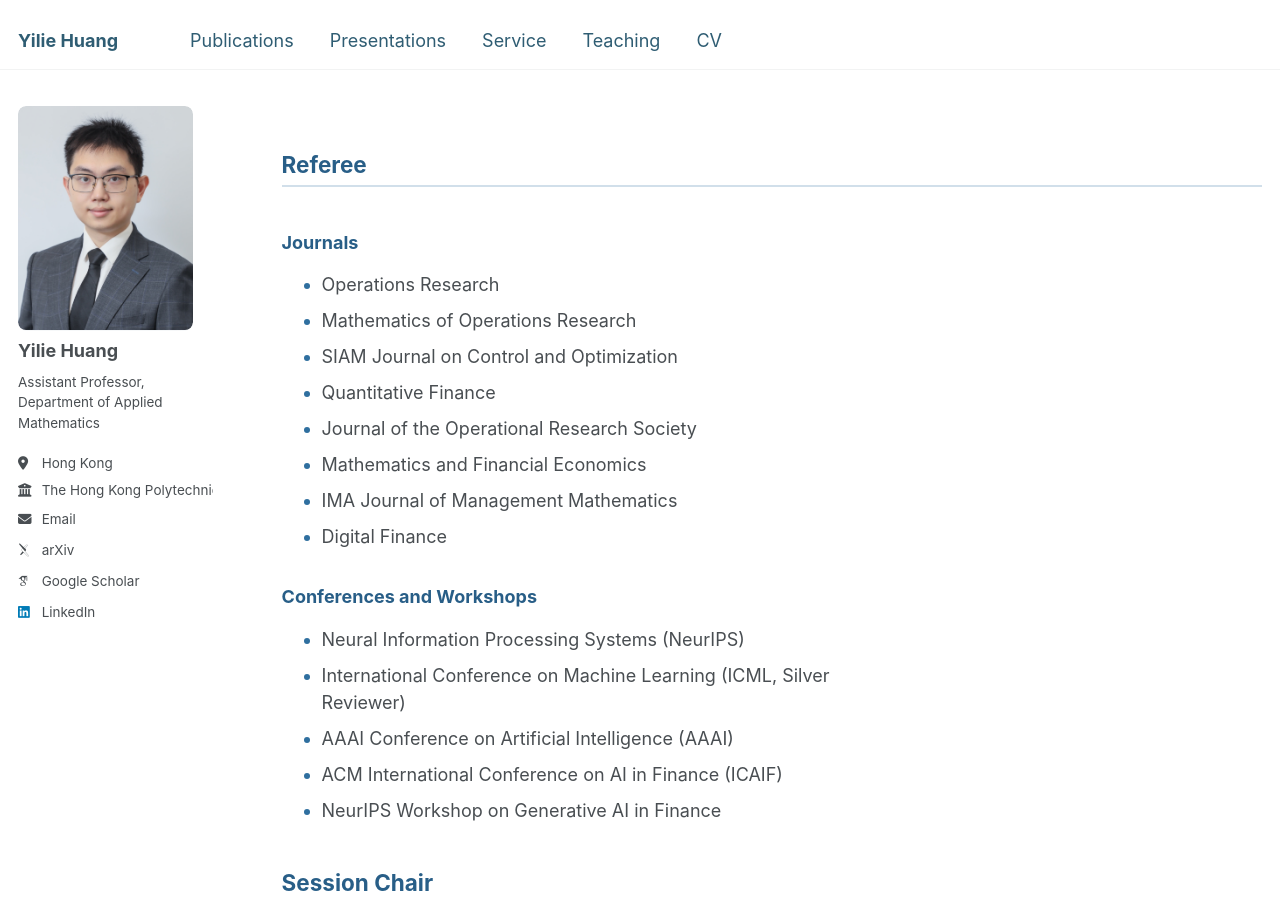
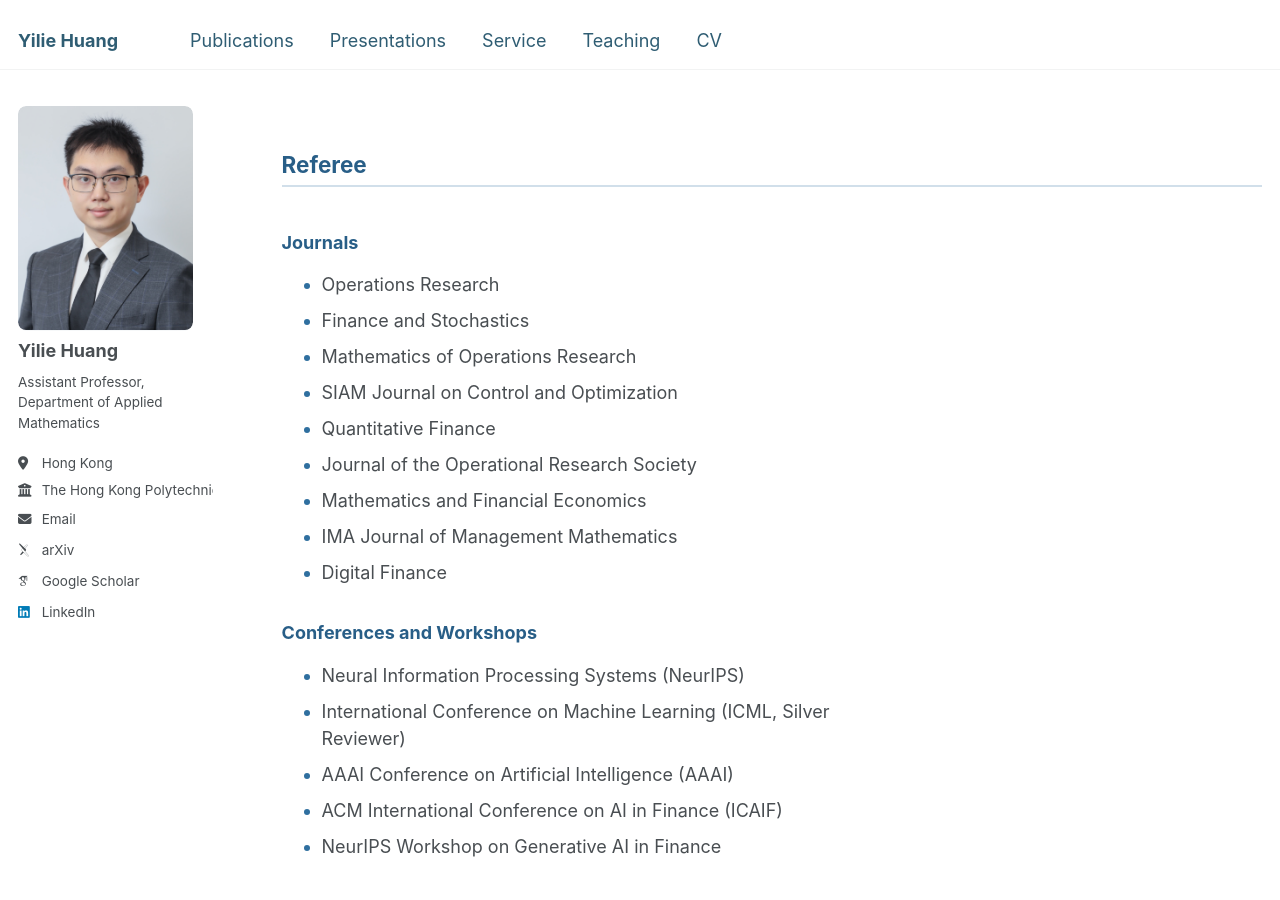
Before and after one commit to yiliehuang/yiliehuang.github.io, a Jekyll site: the page built from _pages/service.html, in a window 1280 px wide and 900 px high. Built offline with Jekyll 4.4.1, drawn with Linux system fonts in a browser that asks for light colours; some web fonts are replaced.

Commit message:
Update referee service and CV

```diff
--- a/_service/referee.md
+++ b/_service/referee.md
@@ -6,6 +6,7 @@ permalink: /service/referee
 <h3>Journals</h3>
 <ul>
   <li>Operations Research</li>
+  <li>Finance and Stochastics</li>
   <li>Mathematics of Operations Research</li>
   <li>SIAM Journal on Control and Optimization</li>
   <li>Quantitative Finance</li>
```
Also changed, not shown: 2 other files.
